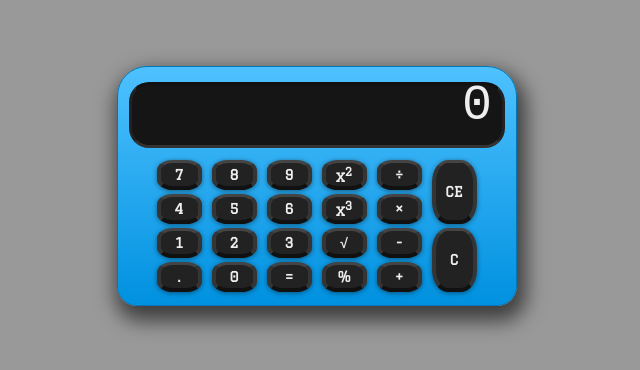
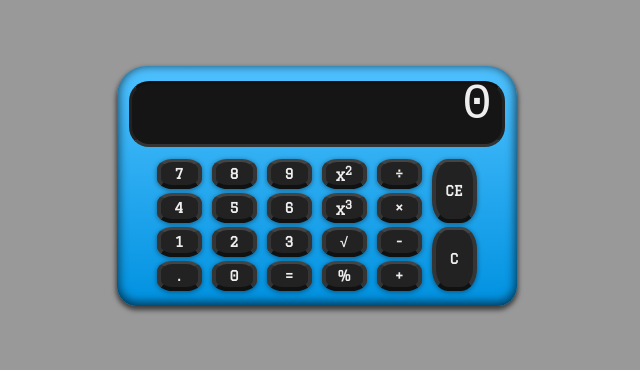
Before and after one commit to ZFudge/Calculator, a plain HTML site: page index.html in a window 1280 px wide. Shown: the part 214-584 px from the top of the page, without its empty margins (323-963 px from the left). Drawn offline with Linux system fonts and the light colour scheme.

Commit message:
added outer-calc-container. inset box-shadow and container boxshadow for realism

```diff
--- a/calc.css
+++ b/calc.css
@@ -7,7 +7,7 @@ body, html {
 	background-color: #999;
 }
 
-#calc-container {
+#outer-calc-container {
 	position: relative;
 	height: 100%;
 	width: 100%;
@@ -16,17 +16,28 @@ body, html {
 	align-items: center;
 }
 
+#inner-calc-container {
+	display: flex;
+	justify-content: center;
+	align-items: center;
+	height: 240px;
+	width: 400px;
+	border-radius: 30px 30px 20px 20px;
+	box-shadow: 0 3px 5px 1px rgba(0, 0, 0, 0.6);
+}
+
 #calc {
 	box-sizing: border-box;
 	padding: 5px;
 	background: linear-gradient(#4fc1ff, #0091e0);
 	height: 240px;
 	width: 400px;
-	box-shadow: 4px 10px 20px 5px rgba(0, 0, 0, 0.6);
 
-	border: 1px solid #0177b7;
-	border-bottom: : 2px solid #0177b7;
 	border-radius: 30px 30px 20px 20px;
+
+	/*border: 1px solid #0177b7;
+	border-bottom: : 2px solid #0177b7;*/
+	box-shadow: inset 0 -2px 10px 2px rgba(0, 0, 0, 0.6);
 }
 
 #display-container {
--- a/index.html
+++ b/index.html
@@ -8,7 +8,8 @@
 	<meta name='viewport' content='width=device-width, initial-scale=0.6, maximum-scale=0.6, user-scalable=0'>
 </head>
 <body>
-	<div id='calc-container'>
+	<div id='outer-calc-container'>
+		<div id="inner-calc-container">
 			<div id='calc'>
 				<div id='display-container'>
 					<textarea id="main-display" rows='1' value='0' type="text" maxlength="10" readonly>0</textarea>
@@ -54,6 +55,7 @@
 				</div>
 			</div>
 		</div>
+	</div>
 	<script type="text/javascript" src="calc.js"></script>
 </body>
 </html>
```
Lines whose indentation alone changed are shown as unchanged.
